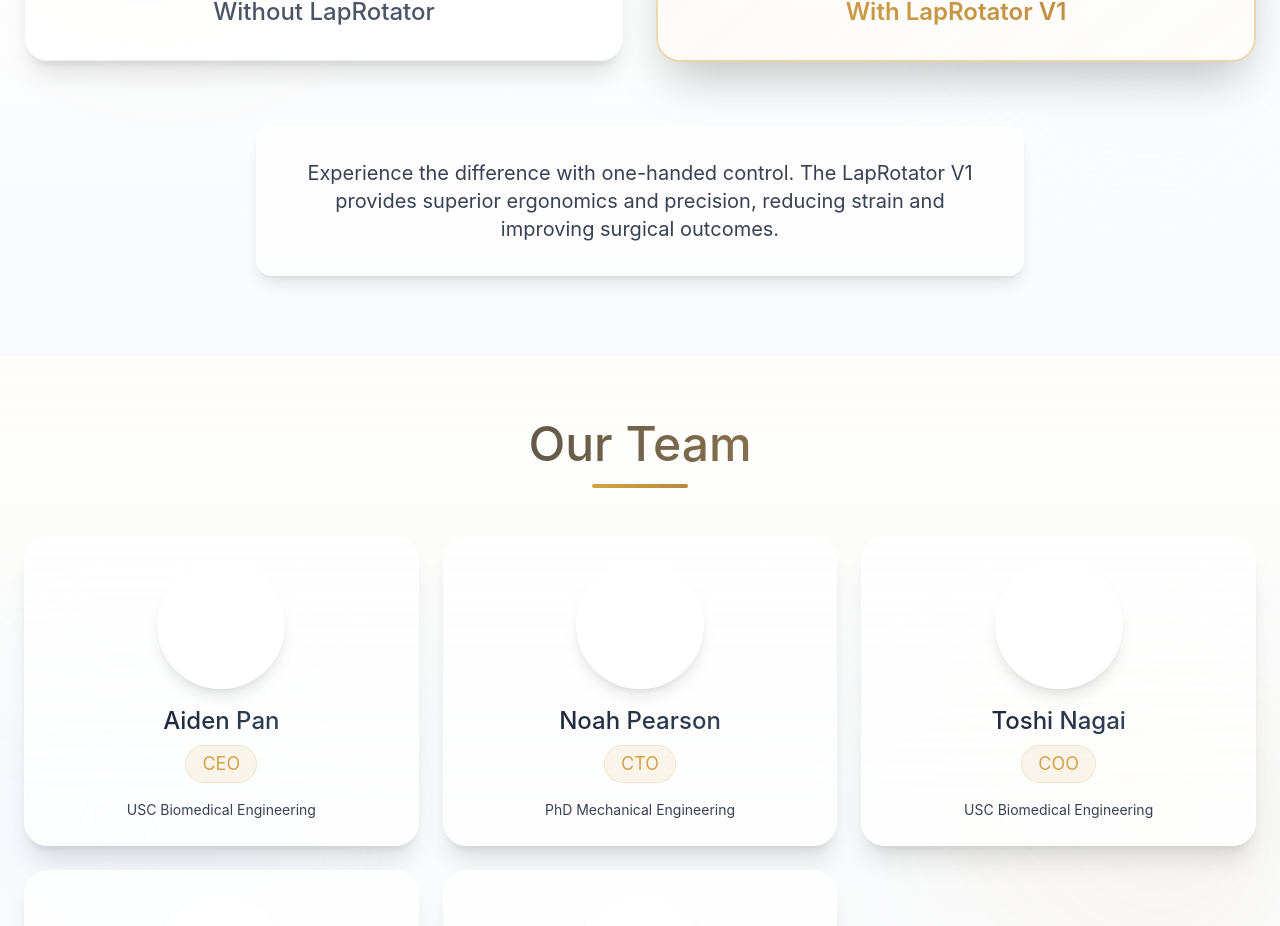
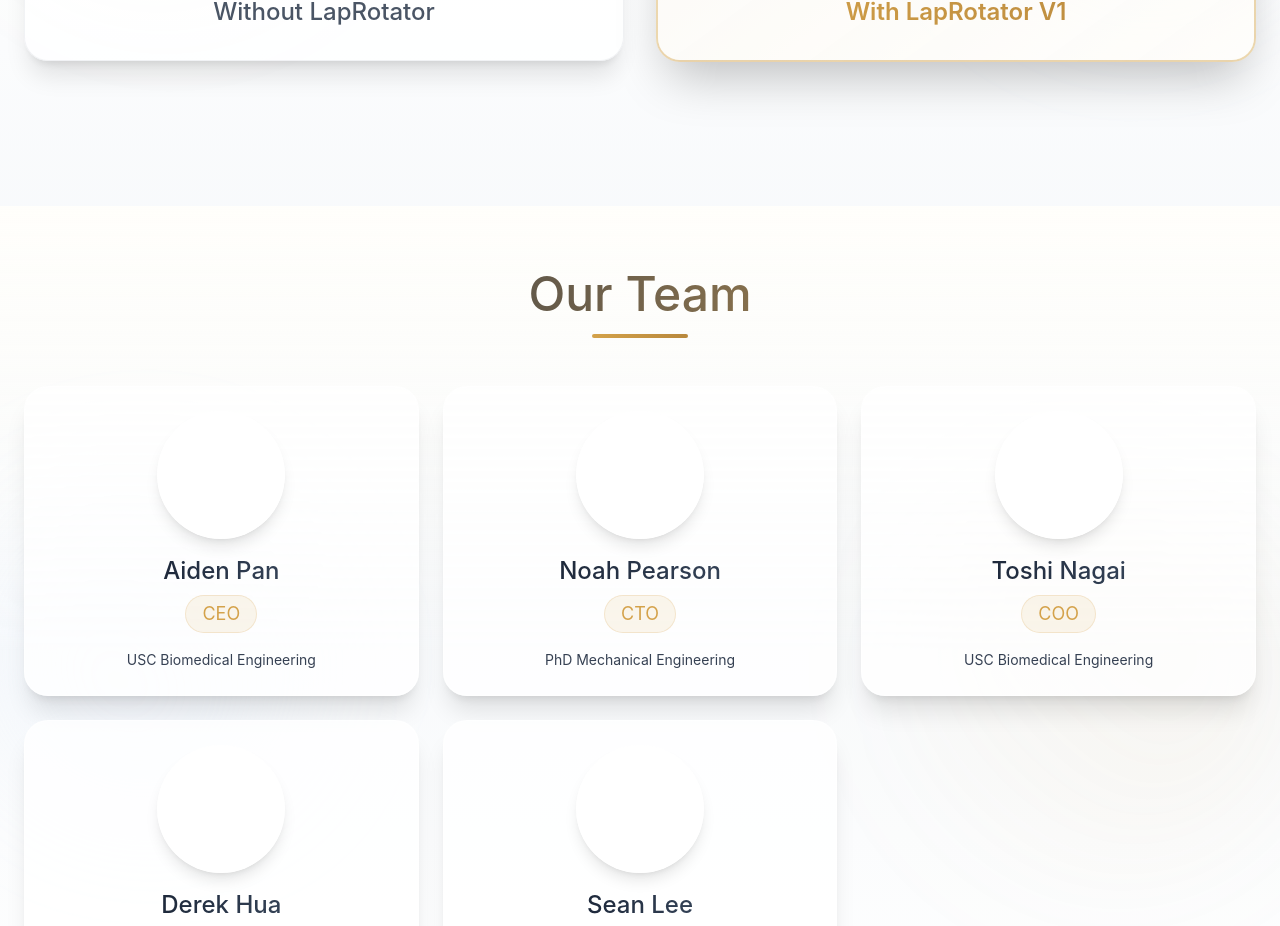
Before and after one commit to NACE-startup/pandosurgical, a React (Vite) app: page / in a window 1280 px wide. Shown: the part 2180-3106 px from the top of the page. Built offline with nearby package versions, Linux system fonts and the light colour scheme; no server answers.

Commit message:
comparison experience deleted

```diff
--- a/src/app/components/Comparison.tsx
+++ b/src/app/components/Comparison.tsx
@@ -102,13 +102,7 @@
           animate={isInView ? { opacity: 1, y: 0 } : {}}
           transition={{ ...animationConfig, delay: 0.3 }}
         >
-          {/* Glass-morphic text container */}
-          <div className="bg-white/70 rounded-xl sm:rounded-2xl p-6 sm:p-8 border border-white/60 shadow-lg">
-            <p className="text-base sm:text-xl text-gray-700">
-              Experience the difference with one-handed control. The LapRotator V1 provides
-              superior ergonomics and precision, reducing strain and improving surgical outcomes.
-            </p>
-          </div>
+
         </motion.div>
       </div>
     </section>
```
